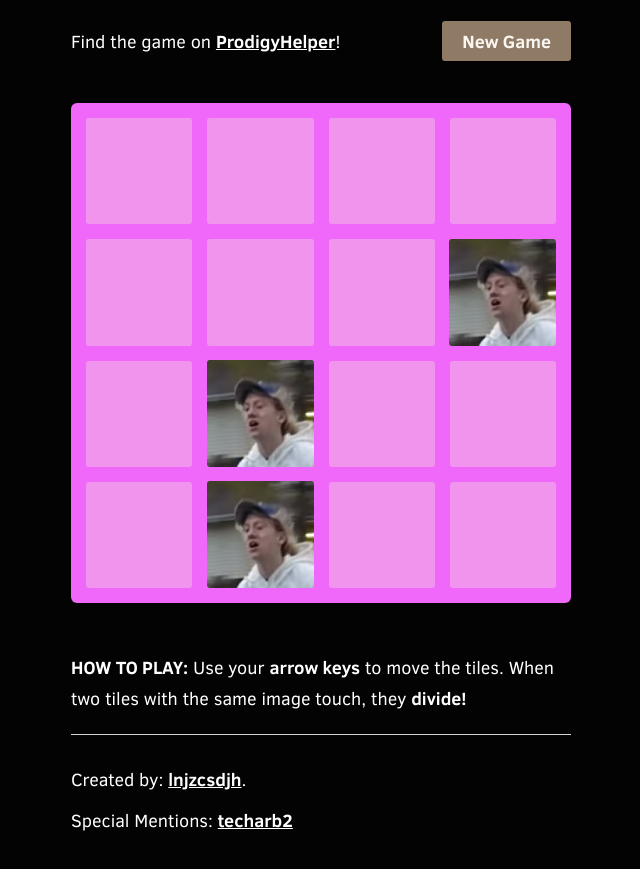
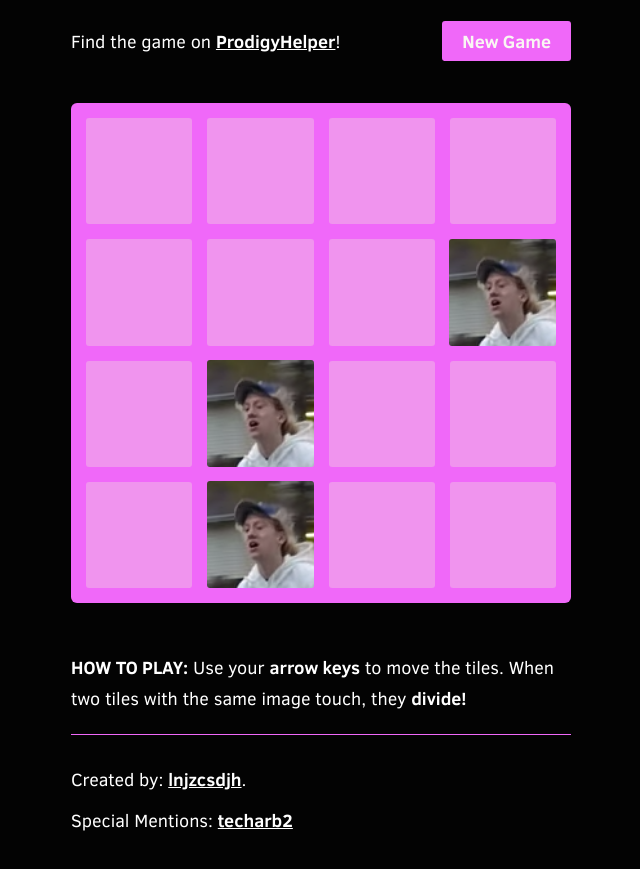
Before and after one commit to techarb2/2048-Stormbois-Advanced, a plain HTML site: page index.html in a window 1280 px wide. Shown: the part 151-1020 px from the top of the page, without its empty margins (319-959 px from the left). Drawn offline with Linux system fonts and the light colour scheme.

Commit message:
Update main.css

```diff
--- a/style/main.css
+++ b/style/main.css
@@ -139,7 +139,7 @@ strong.important {
 
 hr {
     border: none;
-    border-bottom: 1px solid #d8d4d0;
+    border-bottom: 1px solid #f068f9;
     margin-top: 20px;
     margin-bottom: 30px;
 }
@@ -659,7 +659,7 @@ hr {
 
 .restart-button {
     display: inline-block;
-    background: #8f7a66;
+    background: #f068f9;
     border-radius: 3px;
     padding: 0 20px;
     text-decoration: none;
@@ -764,7 +764,8 @@ hr {
     }
     .game-container .game-message a {
         display: inline-block;
-        background: #8f7a66;
+        background: #
+            ;
         border-radius: 3px;
         padding: 0 20px;
         text-decoration: none;
```
